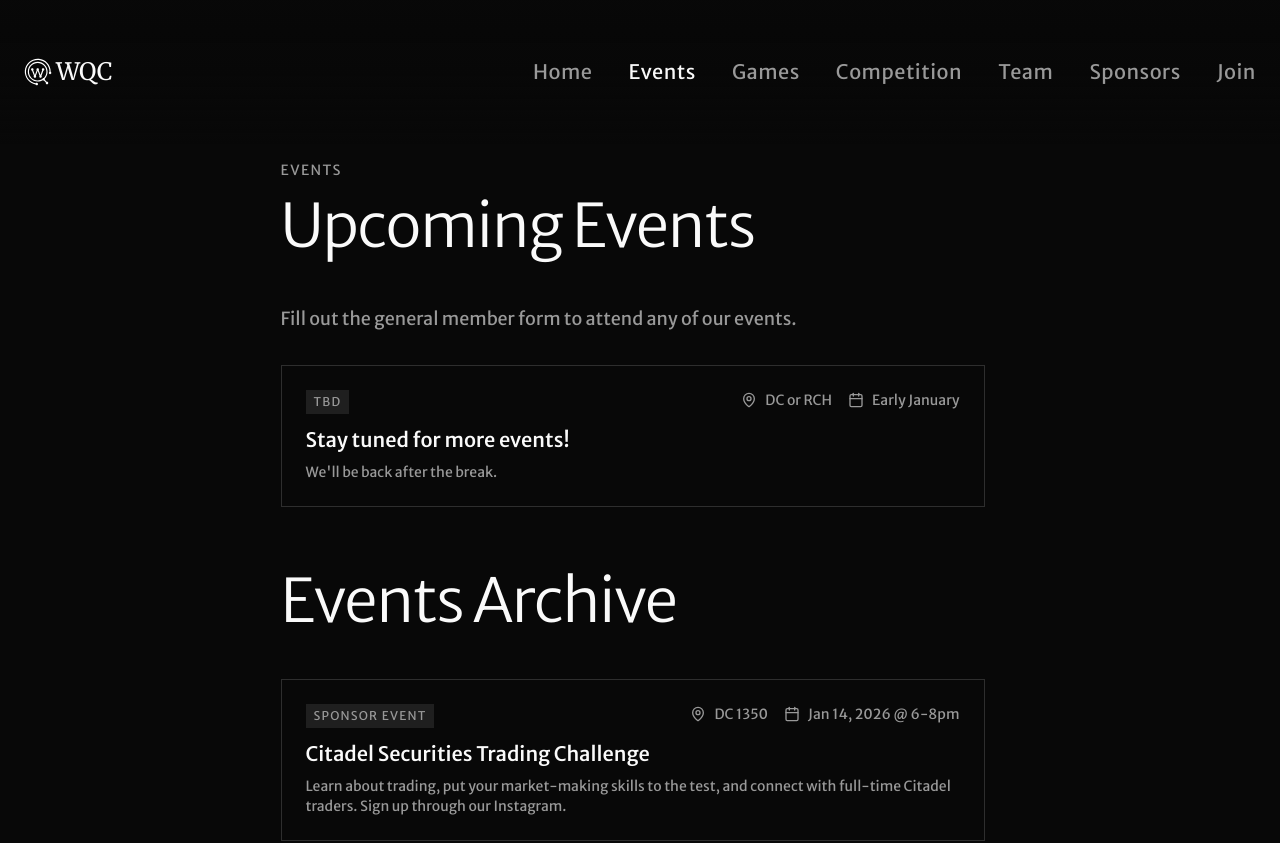
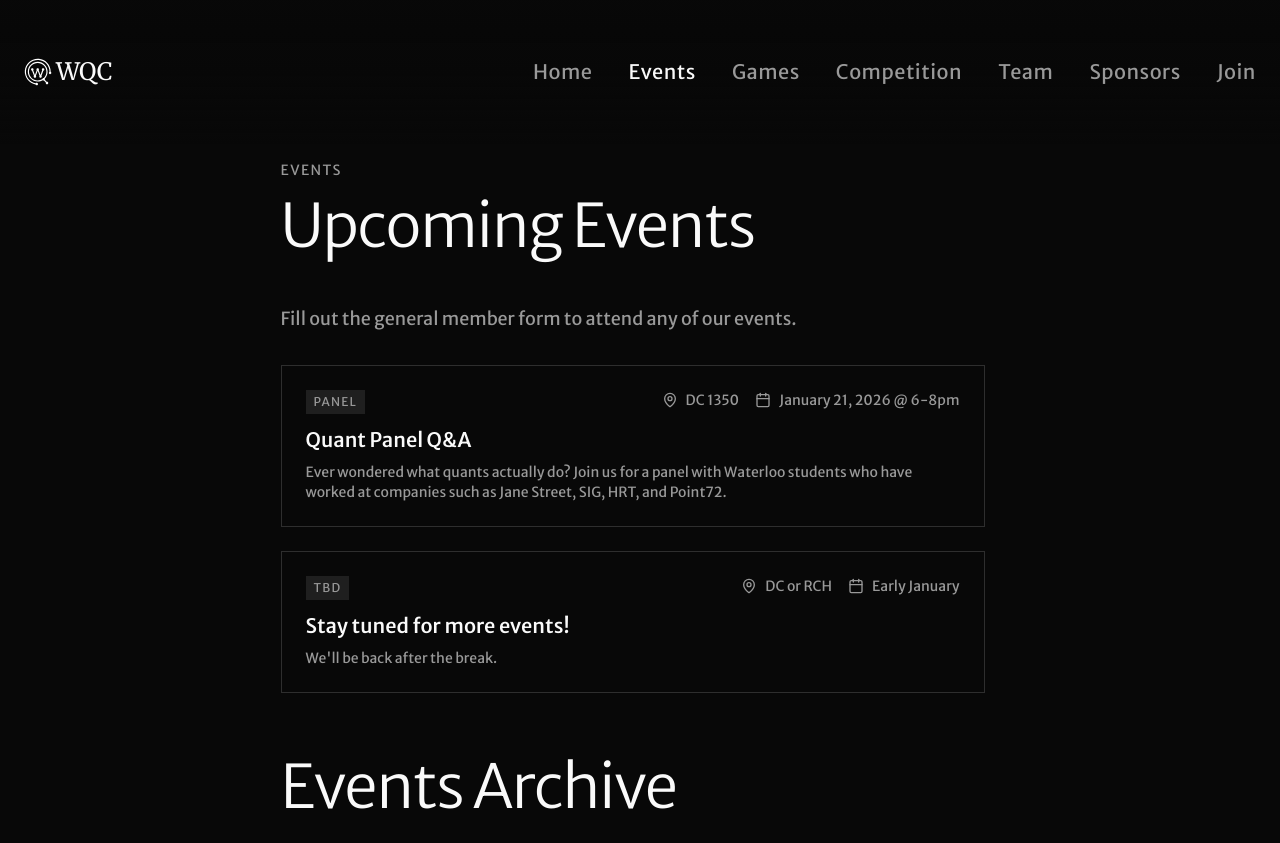
Before and after one commit to waterlooquantclub/waterlooquantclub.github.io, a React (Vite) app in the folder client/: page /events in a window 1280 px wide. Shown: the top 843 px of the page. Built offline with nearby package versions, Linux system fonts and the light colour scheme; the HTML template or start-up script is replaced by a standard one.

Commit message:
w26 panel

```diff
--- a/client/src/pages/Events.tsx
+++ b/client/src/pages/Events.tsx
@@ -4,6 +4,13 @@ import { Calendar, MapPin } from "lucide-react";
 import EventDialog, { EventData } from "@/components/EventDialog";
 
 const events: EventData[] = [
+  {
+    title: "Quant Panel Q&A",
+    date: "January 21, 2026 @ 6-8pm",
+    location: "DC 1350",
+    type: "Panel",
+    description: "Ever wondered what quants actually do? Join us for a panel with Waterloo students who have worked at companies such as Jane Street, SIG, HRT, and Point72.",
+  },
   {
     title: "Stay tuned for more events!",
     date: "Early January",
```
